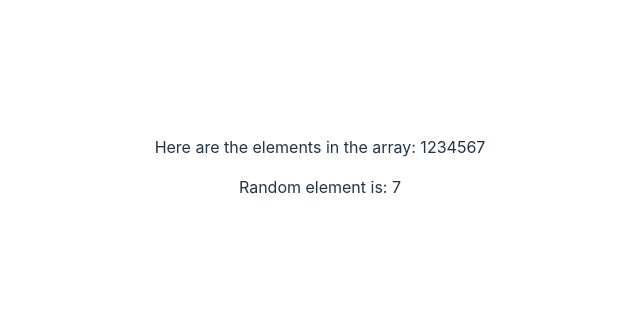
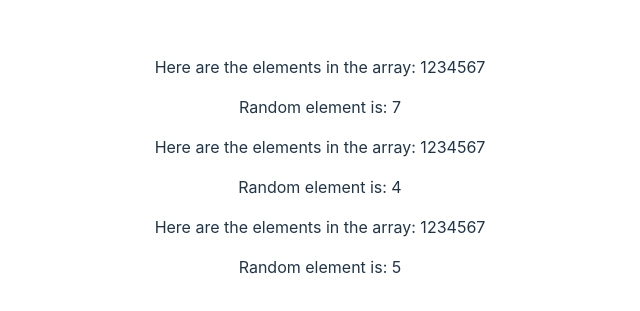
Before and after one commit to eyi739/testing-type, a React (Vite) app: page / in a window 1280 px wide. Shown: the part 233-544 px from the top of the page, without its empty margins (320-960 px from the left). Built offline with nearby package versions, Linux system fonts and the light colour scheme.

Commit message:
testing props and componenents.

```diff
--- a/src/App.jsx
+++ b/src/App.jsx
@@ -10,6 +10,8 @@ function App() {
     <Greeter person="Toby"/>
     <Greeter person="Luke"/> */}
     <ListPicker values={[1,2,3,4,5,6,7]}/>
+    <ListPicker values={[1,2,3,4,5,6,7]}/>
+    <ListPicker values={[1,2,3,4,5,6,7]}/>
   </div>
 )}
 
```
